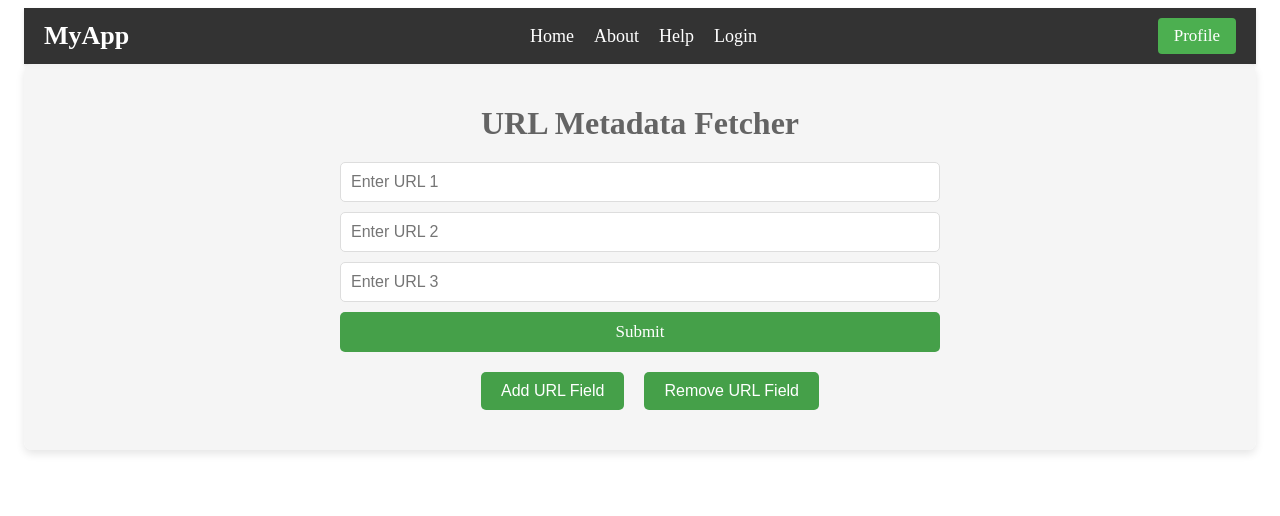
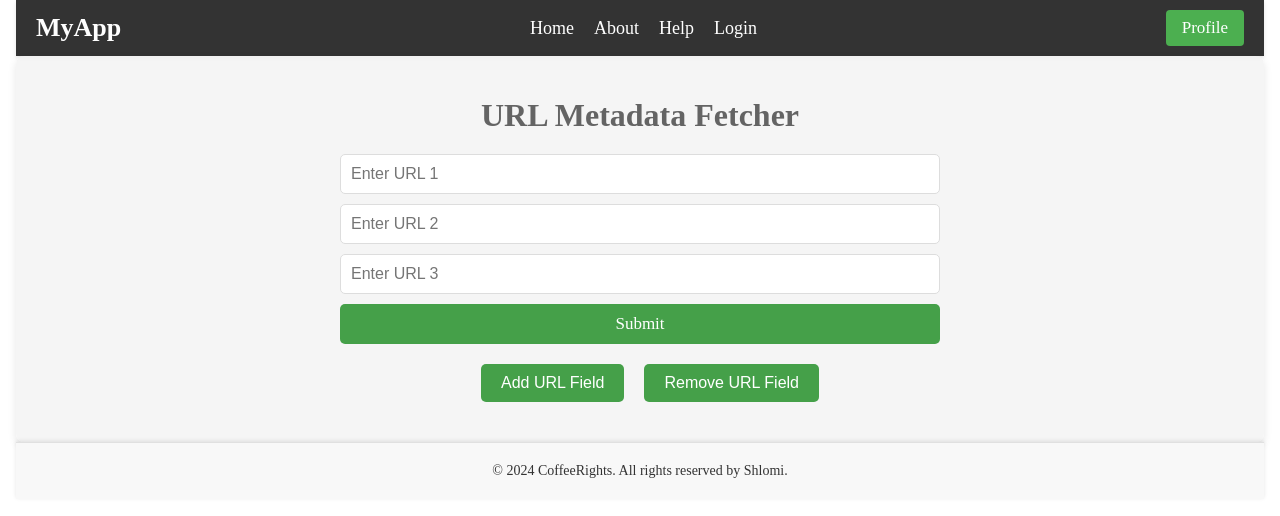
Before and after one commit to shlomi-plishtiev/frontend, a React (Vite) app: page / in a window 1280 px wide. Shown: the top 516 px of the page. Built offline with nearby package versions, Linux system fonts and the light colour scheme; a web font is replaced by a local one.

Commit message:
Design improvements

```diff
--- a/index.html
+++ b/index.html
@@ -2,9 +2,9 @@
 <html lang="en">
   <head>
     <meta charset="UTF-8" />
-    <link rel="icon" type="image/svg+xml" href="/vite.svg" />
+    <link class="icon" rel="icon" type="image/svg+xml" href="src/img/URL Metadata Fetcher (1).png" />
     <meta name="viewport" content="width=device-width, initial-scale=1.0" />
-    <title>Home Asignment</title>
+    <title>URL Metadata Fetcher</title>
   </head>
   <body>
     <div id="root"></div>
--- /dev/null
+++ b/src/assets/styles/cmp/Footer.scss
@@ -0,0 +1,16 @@
+
+.app-footer {
+    display: flex;
+    justify-content: center;
+    align-items: center;
+    padding: 20px;
+    background-color: #f8f8f8;
+    color: #333;
+    font-size: 14px;
+    border-top: 1px solid #e0e0e0;
+    box-shadow: 0 -1px 4px rgba(0, 0, 0, 0.1);
+    text-align: center;
+    p {
+      margin: 0;
+    }
+  }
--- a/src/assets/styles/main.scss
+++ b/src/assets/styles/main.scss
@@ -9,10 +9,29 @@
 @import "basics/layout";
 
 // pages
-@import "pages/HomePage.scss";
+@import "cmp/Header.scss";
+@import "cmp/Footer.scss";
 
 // cmp
 @import "cmp/UrlMetadataFetcher.scss";
 @import "cmp/MetadataCard.scss";
 @import "cmp/ErrorList.scss";
 @import "cmp/UserMsg";
+
+html, body {
+  height: 100%;
+  margin: 0;
+}
+
+body {
+  display: flex;
+  flex-direction: column;
+}
+
+.main-content {
+  flex: 1;
+}
+
+.app-footer {
+  margin-top: auto;
+}
--- a/src/cmps/AppFooter.jsx
+++ b/src/cmps/AppFooter.jsx
@@ -1,8 +1,7 @@
 export function AppFooter() {
-
 	return (
-		<footer className="app-footer full">
-			{/* <p>Coffeerights &copy; 2024</p> */}
-		</footer>
-	)
-}
+	  <footer className="app-footer">
+		<p>&copy; 2024 CoffeeRights. All rights reserved by Shlomi.</p>
+	  </footer>
+	);
+  }
```
Also changed, not shown: src/assets/styles/cmp/Header.scss (renamed from src/assets/styles/pages/HomePage.scss), src/assets/styles/pages/_app-header.scss (deleted), src/img/URL Metadata Fetcher (1).png (added), 1 other file (tests, documents, lock files or other folders).
